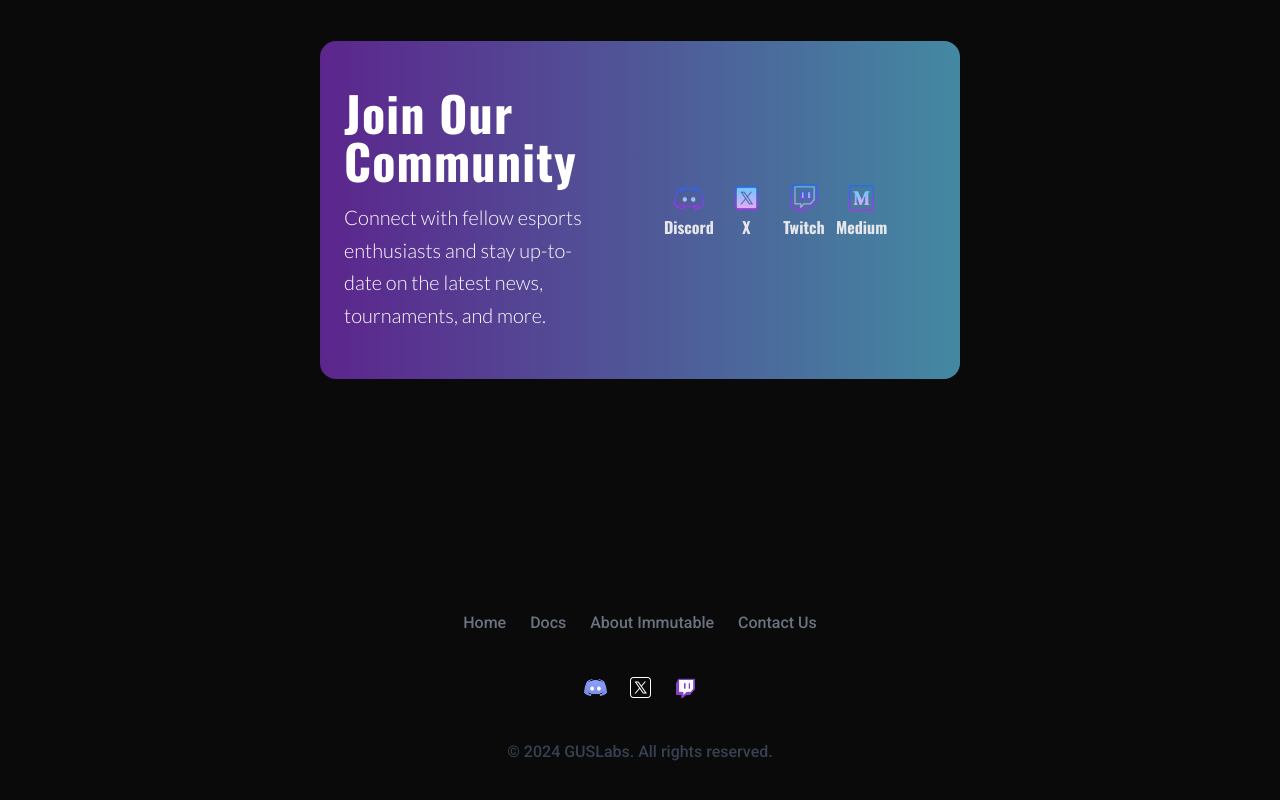
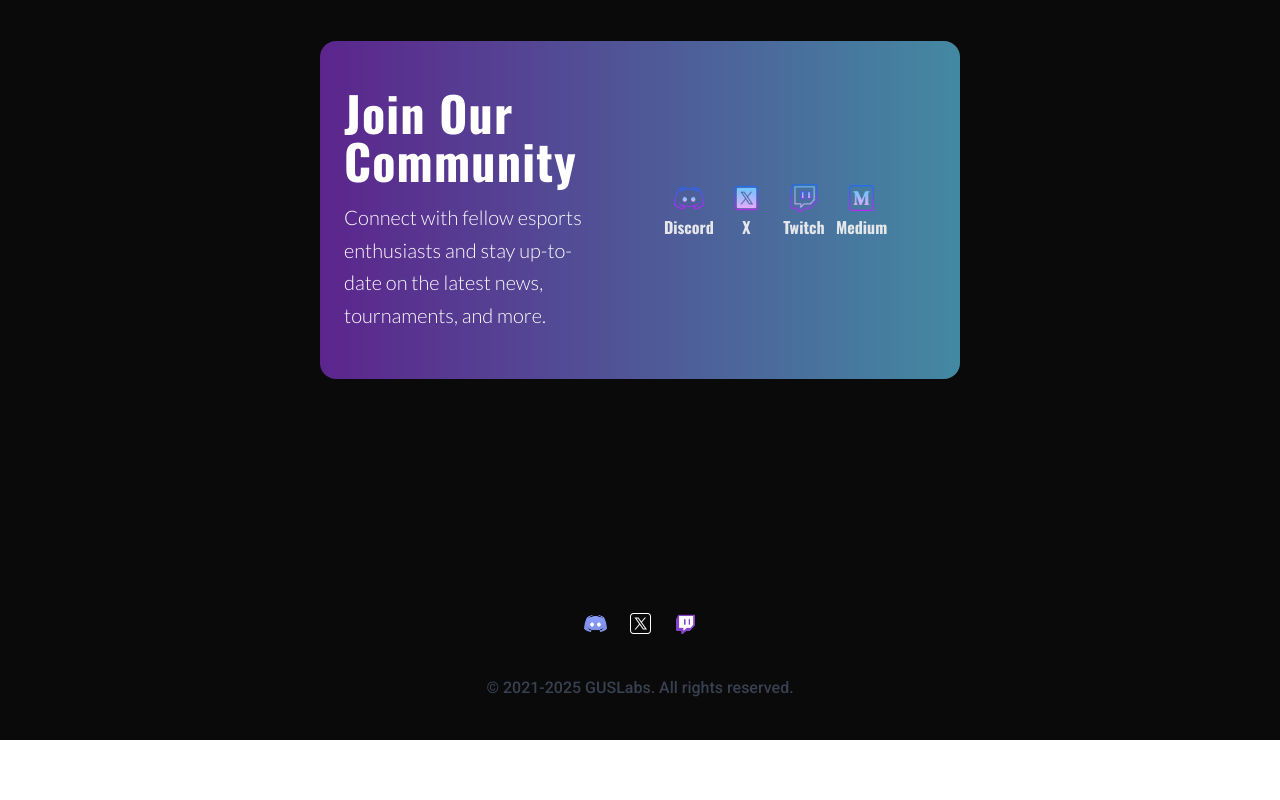
Before and after one commit to GGDao/GUSLabs-Homepage, a React (Vite) app: page / in a window 1280 px wide. Shown: the part 3731-4531 px from the top of the page. After the commit the page ends 4471 px from the top, so only its background shows below. Built offline with nearby package versions, Linux system fonts and the light colour scheme; a web font is replaced by a local one.

Commit message:
Remove outdated text links and update copyright in footer

```diff
--- a/src/sections/Footer/Footer.tsx
+++ b/src/sections/Footer/Footer.tsx
@@ -5,7 +5,7 @@ interface FooterProps {}
 const Footer: React.FC<FooterProps> = ({}) => {
   return (
     <footer className=" relative flex flex-col space-y-10 justify-center p-10 bg-[rgb(10,10,10)]">
-      <nav className="flex justify-center flex-wrap gap-6 text-gray-500 font-medium">
+      {/* <nav className="flex justify-center flex-wrap gap-6 text-gray-500 font-medium">
         <a className="hover:text-gray-900" href="#">
           Home
         </a>
@@ -18,7 +18,7 @@ const Footer: React.FC<FooterProps> = ({}) => {
         <a className="hover:text-gray-900" href="https://discord.gg/gustakes" target="_blank">
           Contact Us
         </a>
-      </nav>
+      </nav> */}
       <div className="flex justify-center space-x-5">
         <a href="https://discord.gg/gustakes" target="_blank" rel="noopener noreferrer">
           <img
@@ -43,7 +43,7 @@ const Footer: React.FC<FooterProps> = ({}) => {
         </a>
       </div>
       <p className="text-center text-gray-700 font-medium">
-        &copy; 2024 GUSLabs. All rights reserved.
+        &copy; 2021-2025 GUSLabs. All rights reserved.
       </p>
     </footer>
   );
```
